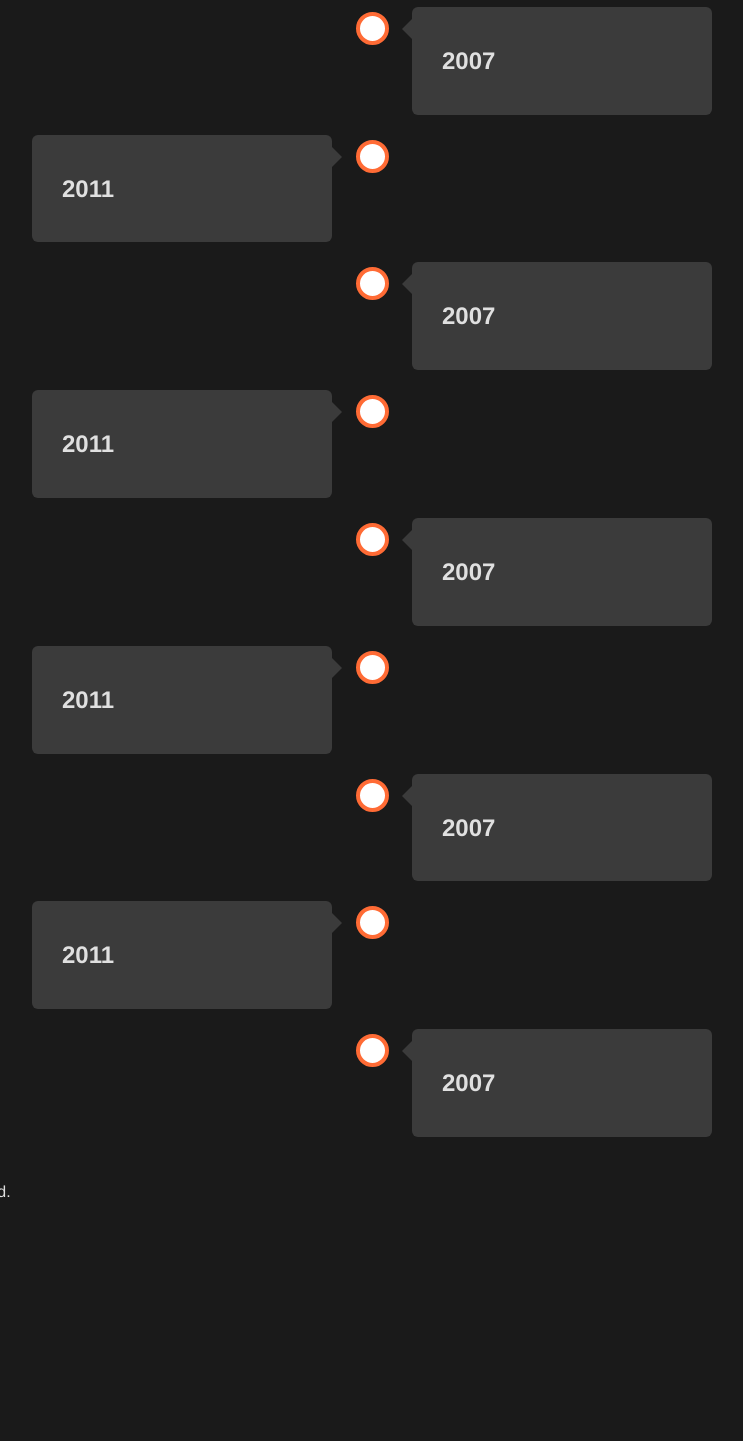
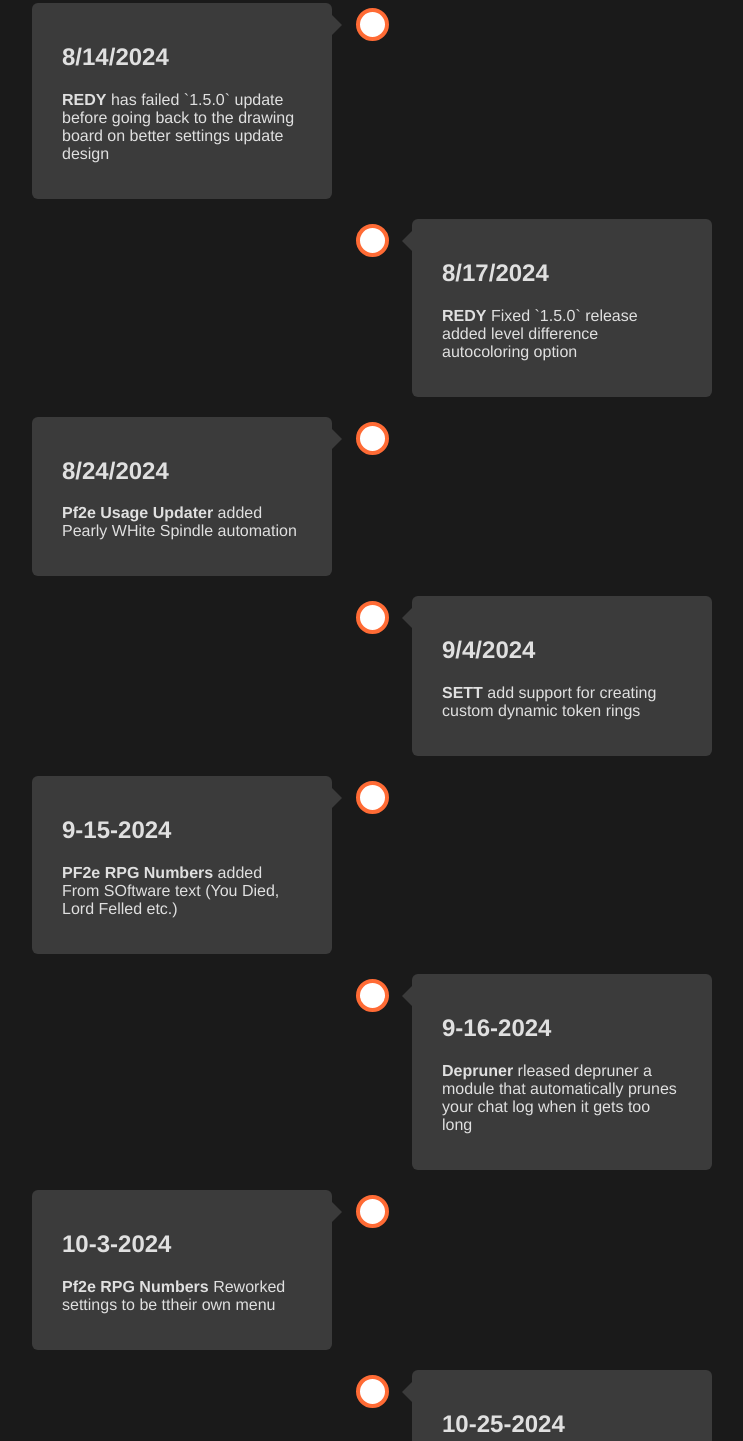
Before and after one commit to ChasarooniZ/chasarooniz.github.io, a plain HTML site: page progress/2024.html in a window 1280 px wide. Shown: the part 3575-5016 px from the top of the page, without its empty margins (268-1011 px from the left). Before the commit the page ends 4792 px from the top, so only its background shows below. Drawn offline with Linux system fonts and the light colour scheme; files whose address does not match are found by name.

Commit message:
Update 2024.html

```diff
--- a/progress/2024.html
+++ b/progress/2024.html
@@ -121,73 +121,67 @@
         </div>
         <div class="container right">
             <div class="content">
-                <h2>2007</h2>
-                <p></p>
+                <h2>8/6/2024</h2>
+                <p>SETT: More Dynamic Token Rings [0.1.0](https://foundryvtt.com/packages/more-dynamic-token-rings) has its initial release (before getting its backronym)</p>
             </div>
         </div>
     </div>
         <div class="container left">
             <div class="content">
-                <h2>2011</h2>
-                <p></p>
+                <h2>8/14/2024</h2>
+                <p><b>REDY</b> has failed `1.5.0` update before going back to the drawing board on better settings update design</p>
             </div>
         </div>
         <div class="container right">
             <div class="content">
-                <h2>2007</h2>
-                <p></p>
+                <h2>8/17/2024</h2>
+                <p><b>REDY</b> Fixed `1.5.0` release added level difference autocoloring option</p>
             </div>
         </div>
     </div>
         <div class="container left">
             <div class="content">
-                <h2>2011</h2>
-                <p></p>
+                <h2>8/24/2024</h2>
+                <p><b>Pf2e Usage Updater</b> added Pearly WHite Spindle automation</p>
             </div>
         </div>
         <div class="container right">
             <div class="content">
-                <h2>2007</h2>
-                <p></p>
+                <h2>9/4/2024</h2>
+                <p><b>SETT</b> add support for creating custom dynamic token rings</p>
             </div>
         </div>
     </div>
         <div class="container left">
             <div class="content">
-                <h2>2011</h2>
-                <p></p>
+                <h2>9-15-2024</h2>
+                <p><b>PF2e RPG Numbers</b> added From SOftware text (You Died, Lord Felled etc.)</p>
             </div>
         </div>
         <div class="container right">
             <div class="content">
-                <h2>2007</h2>
-                <p></p>
+                <h2>9-16-2024</h2>
+                <p><b>Depruner</b> rleased depruner a module that automatically prunes your chat log when it gets too long</p>
             </div>
         </div>
     </div>
         <div class="container left">
             <div class="content">
-                <h2>2011</h2>
-                <p></p>
+                <h2>10-3-2024</h2>
+                <p><b>Pf2e RPG Numbers</b> Reworked settings to be ttheir own menu</p>
             </div>
         </div>
         <div class="container right">
             <div class="content">
-                <h2>2007</h2>
-                <p></p>
+                <h2>10-25-2024</h2>
+                <p><b>PF2e Usage Updater</b> Added indicators on the items in your inventory that they are on cooldownb and how long they are on cooldown for</p>
             </div>
         </div>
     </div>
         <div class="container left">
             <div class="content">
-                <h2>2011</h2>
-                <p></p>
-            </div>
-        </div>
-        <div class="container right">
-            <div class="content">
-                <h2>2007</h2>
-                <p></p>
+                <h2>11-22-2024</h2>
+                <p><b>Pf2e Usage Updater</b> Major performance improvements</p>
             </div>
         </div>
     </div>
```
